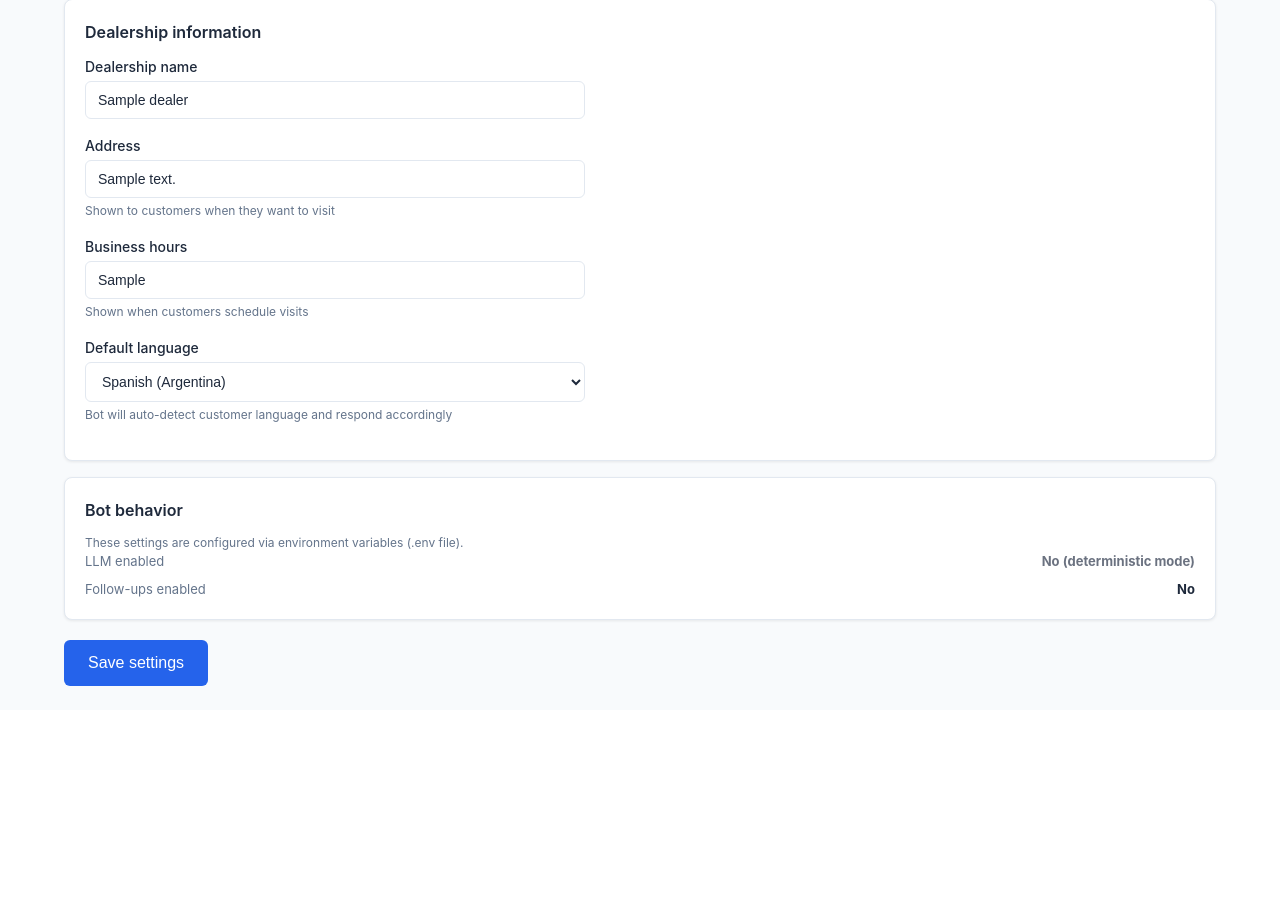
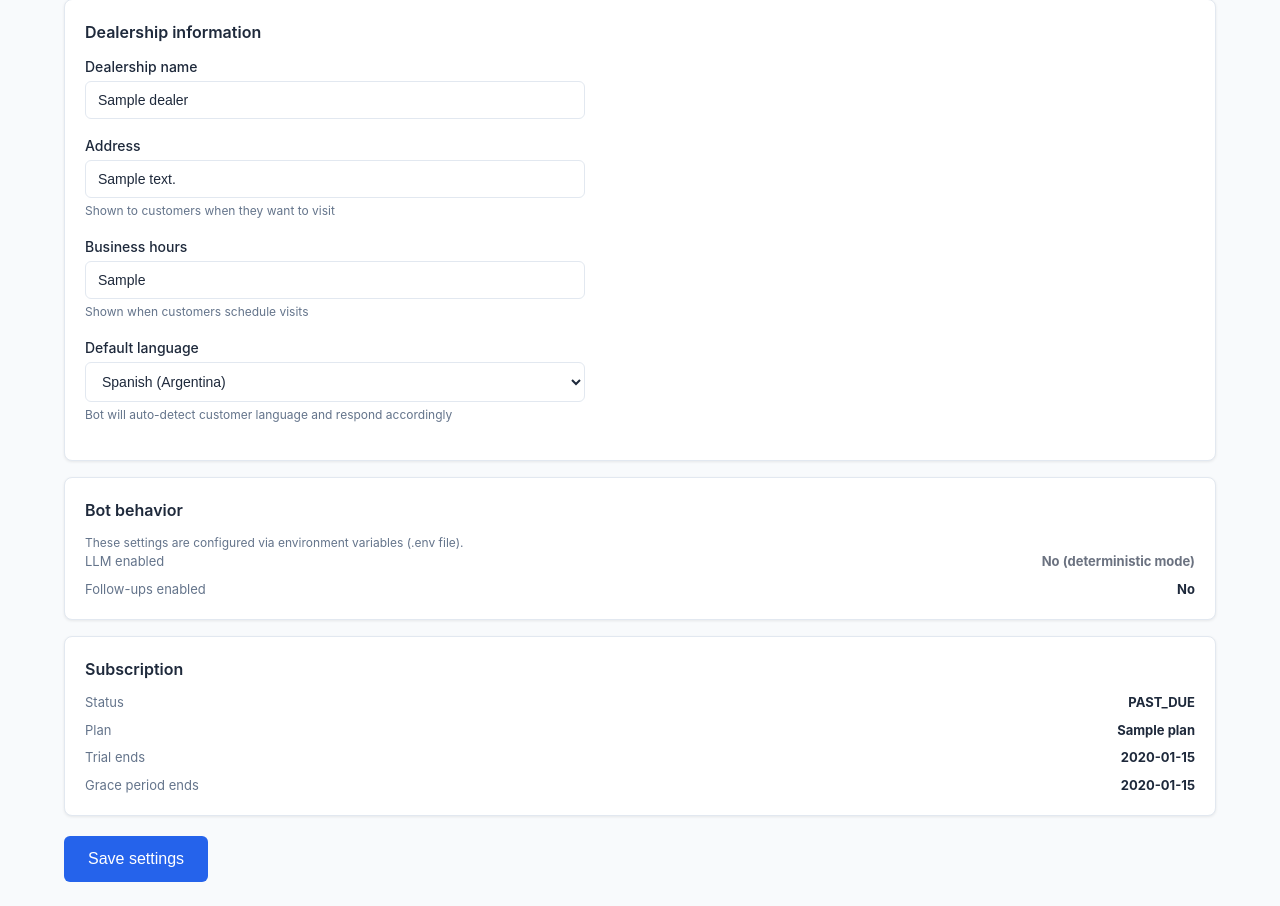
Before and after one commit to mccarthy606/autodealer-ai-assistant, a FastAPI app: template src/templates/admin/settings.html in a window 1280 px wide. Shown: the part 141-1047 px from the top of the page. Before the commit the page ends 827 px from the top, so only its background shows below. Run offline with FastAPI, Linux system fonts and the light colour scheme; the template is opened without the code that fills it: most values are stand-ins (such as "Sample title", 1, 10 or a date in 2020).

Commit message:
feat(08-billing-03): add subscription status card to admin settings.html
- New read-only Subscription card between Bot behavior card and Save button
- Status badge: text-success for trial/active, text-warning for past_due,
  text-muted for all other states (no subscription, cancelled, expired)
- Plan, trial_ends_at, grace_period_ends_at shown conditionally
- No new CSS or Python route changes needed

```diff
--- a/src/templates/admin/settings.html
+++ b/src/templates/admin/settings.html
@@ -54,6 +54,36 @@
         </div>
     </div>
 
+    <div class="card">
+        <h3>Subscription</h3>
+        <div class="info-list">
+            <div class="info-item">
+                <span>Status</span>
+                <strong class="{% if dealer and dealer.subscription_status in ('trial', 'active') %}text-success{% elif dealer and dealer.subscription_status == 'past_due' %}text-warning{% else %}text-muted{% endif %}">
+                    {{ dealer.subscription_status | upper if dealer and dealer.subscription_status else 'No subscription' }}
+                </strong>
+            </div>
+            {% if dealer and dealer.plan %}
+            <div class="info-item">
+                <span>Plan</span>
+                <strong>{{ dealer.plan }}</strong>
+            </div>
+            {% endif %}
+            {% if dealer and dealer.trial_ends_at %}
+            <div class="info-item">
+                <span>Trial ends</span>
+                <strong>{{ dealer.trial_ends_at.strftime('%Y-%m-%d') }}</strong>
+            </div>
+            {% endif %}
+            {% if dealer and dealer.subscription_status == 'past_due' and dealer.grace_period_ends_at %}
+            <div class="info-item">
+                <span>Grace period ends</span>
+                <strong class="text-warning">{{ dealer.grace_period_ends_at.strftime('%Y-%m-%d') }}</strong>
+            </div>
+            {% endif %}
+        </div>
+    </div>
+
     <div class="form-actions">
         <button type="submit" class="btn btn-primary btn-lg">Save settings</button>
     </div>
```
